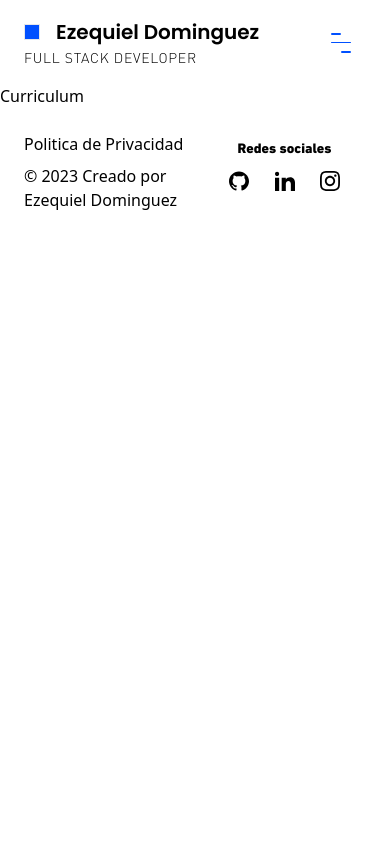
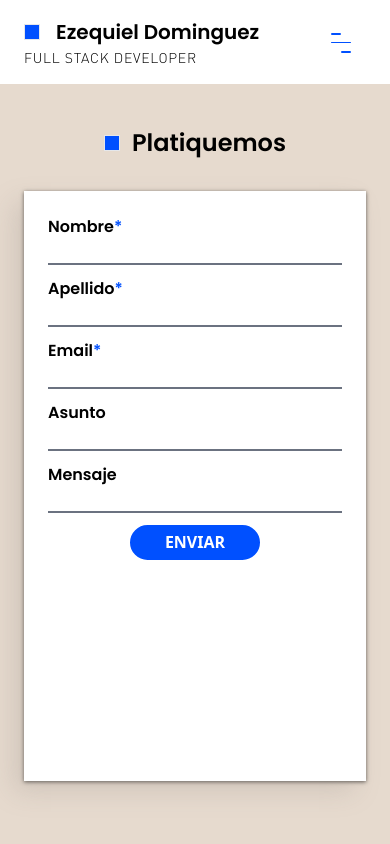
Before and after one commit to Cocahuana/portfolio_nextjs, a Next.js app: page /Contacto in a window 390 px wide. Shown: the top 844 px of the page. Built offline with nearby package versions, Linux system fonts and the light colour scheme.

Commit message:
Feat: Contacto styles for mobile

```diff
--- a/package.json
+++ b/package.json
@@ -13,6 +13,7 @@
 		"@types/node": "18.13.0",
 		"@types/react": "18.0.28",
 		"@types/react-dom": "18.0.11",
+		"emailjs": "^4.0.1",
 		"eslint": "8.34.0",
 		"eslint-config-next": "13.1.6",
 		"framer-motion": "^10.0.0",
--- a/src/components/elements/BoldSpan/BoldSpan.tsx
+++ b/src/components/elements/BoldSpan/BoldSpan.tsx
@@ -2,10 +2,11 @@ import styles from "./BoldSpan.module.css";
 
 type Props = {
 	children: React.ReactNode;
+	className?: string;
 };
 
-function BoldSpan({ children }: Props) {
-	return <div className={styles.BoldSpan}>{children}</div>;
+function BoldSpan({ children, className }: Props) {
+	return <div className={`${styles.BoldSpan} ${className}`}>{children}</div>;
 }
 
 export default BoldSpan;
--- /dev/null
+++ b/src/components/modules/FormInput/FormInput.tsx
@@ -0,0 +1,32 @@
+import BoldSpan from "@/components/elements/BoldSpan/BoldSpan";
+
+type Props = {
+	className?: string;
+	label: string;
+	//Typing for Input types attributes:
+	type: React.HTMLInputTypeAttribute;
+	name: any;
+	isRequired: boolean;
+};
+// InputHTMLAttributes<HTMLInputElement>.type?: HTMLInputTypeAttribute | undefined
+function FormInput({ className, label, type, name, isRequired }: Props) {
+	return (
+		<div className={className}>
+			<p className='text-black text-base font-["Poppins"]'>
+				{label}
+				{isRequired ? (
+					<span className='text-[color:var(--primary-bg)]'>*</span>
+				) : (
+					<></>
+				)}
+			</p>
+			<input
+				className='w-full border-solid border-0 border-b-2 outline-none border-gray-500 hover:border-[color:var(--primary-bg)] text-[color:var(--primary-bg)] font-bold'
+				type={type ?? "text"}
+				name={name}
+			/>
+		</div>
+	);
+}
+
+export default FormInput;
--- /dev/null
+++ b/src/components/templates/Contacto/Contacto.tsx
@@ -0,0 +1,69 @@
+import BoxSkin from "@/components/elements/BoxSkin/BoxSkin";
+import SquareBlock from "@/components/elements/SquareBlock/SquareBlock";
+import Flex from "@/components/elements/Flex/Flex";
+import Card from "@/components/elements/Card/Card";
+import Button from "@/components/elements/Button/Button";
+import BoldSpan from "@/components/elements/BoldSpan/BoldSpan";
+import FormInput from "@/components/modules/FormInput/FormInput";
+function Contacto() {
+	const inputs = [
+		{
+			label: "Nombre",
+			isRequired: true,
+			type: "text",
+			name: "Nombre",
+		},
+		{
+			label: "Apellido",
+			isRequired: true,
+			type: "text",
+			name: "Apellido",
+		},
+		{
+			label: "Email",
+			isRequired: true,
+			type: "email",
+			name: "Email",
+		},
+		{
+			label: "Asunto",
+			isRequired: false,
+			type: "text",
+			name: "Asunto",
+		},
+		{
+			label: "Mensaje",
+			isRequired: false,
+			type: "text",
+			name: "Mensaje",
+		},
+	];
+	return (
+		<BoxSkin className='min-h-screen px-6'>
+			<Flex className='h-full justify-evenly flex-col gap-8'>
+				<Flex className='items-center gap-3 justify-center'>
+					<SquareBlock />
+					<h3 className='text-2xl'>Platiquemos</h3>
+				</Flex>
+				<Card className='bg-white min-h-[70vh]'>
+					<Flex className='flex-col items-center gap-3 justify-center h-full p-6'>
+						{inputs.map((input, key) => (
+							<FormInput
+								className='w-full'
+								key={key}
+								label={input.label}
+								isRequired={input.isRequired}
+								type={input.type}
+								name={input.name}
+							/>
+						))}
+
+						<Button text='ENVIAR' active={true} href='a definir' />
+					</Flex>
+				</Card>
+			</Flex>
+		</BoxSkin>
+	);
+}
+
+export default Contacto;
--- a/src/pages/Contacto.tsx
+++ b/src/pages/Contacto.tsx
@@ -1,9 +1,9 @@
 import Default from "@/components/layouts/Default/Default";
-
+import Contacto from "@/components/templates/Contacto/Contacto";
 function contacto() {
 	return (
 		<Default>
-			<div>Curriculum</div>
+			<Contacto />
 		</Default>
 	);
 }
```
Also changed, not shown: 1 other file (tests, documents, lock files or other folders).
